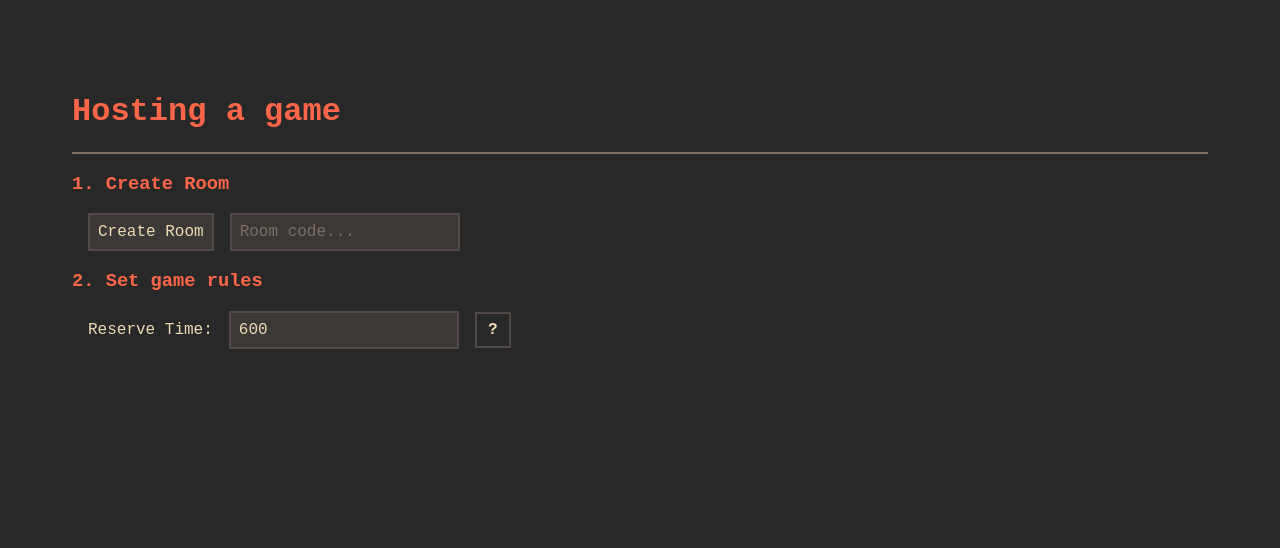
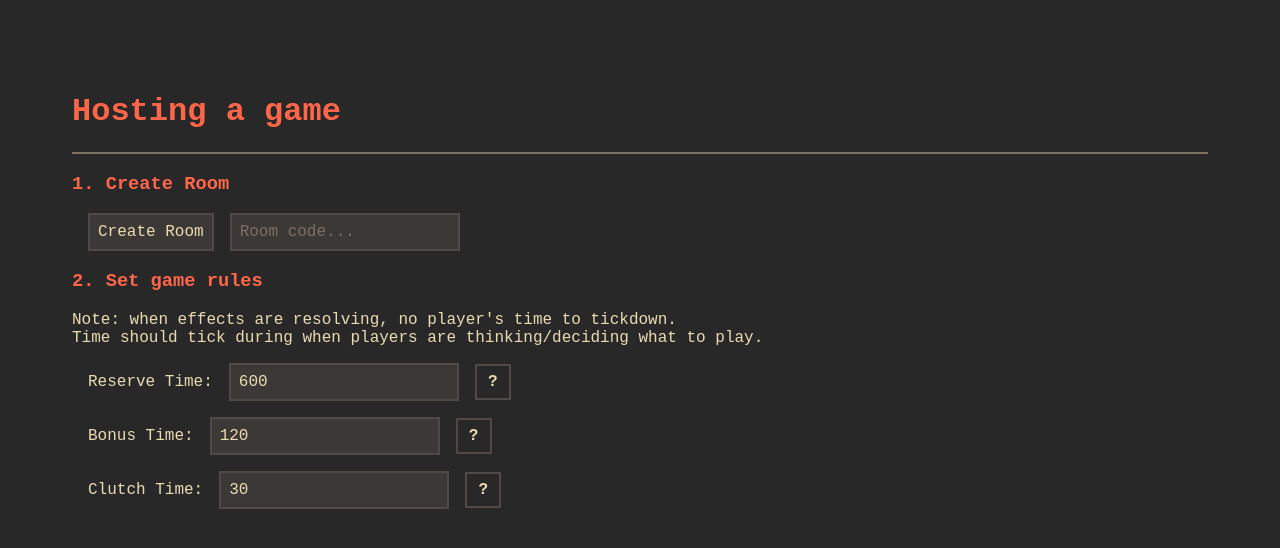
Before and after one commit to goldentoaste/turn_timer, a SvelteKit app: page /host in a window 1280 px wide. Shown: the top 548 px of the page. Built offline with nearby package versions, Linux system fonts and the light colour scheme.

Commit message:
typing out host page

```diff
--- a/src/lib/components/infoIcon.svelte
+++ b/src/lib/components/infoIcon.svelte
@@ -18,7 +18,7 @@
         <div
             class="msg"
             in:fly={{
-                x: -10,
+                x: -20,
             }}
             out:fade={{ duration: 200 }}
         >
@@ -40,6 +40,7 @@
         justify-content: center;
         align-items: center;
         border: 2px solid var(--bg2);
+        cursor: pointer;
     }
 
     .msg {
@@ -47,7 +48,7 @@
         border: 2px solid var(--fg1);
 
         position: absolute;
-        left: calc(100% + 0.5rem);
+        left: calc(100% + 1rem);
         top: 50%;
         transform: translate(0, -50%);
         padding: 0.5rem;
--- a/src/routes/host/+page.svelte
+++ b/src/routes/host/+page.svelte
@@ -13,7 +13,7 @@
 
     let reserveTime = "600";
     let bonusTime = "120";
-    let clutchTime = "15";
+    let clutchTime = "30";
 </script>
 
 <h1>Hosting a game</h1>
@@ -31,12 +31,30 @@
 
 <!-- /////////////////////////////////// -->
 <h3>2. Set game rules</h3>
-
+<p>Note: when effects are resolving, no player's time to tickdown.
+    <br/>
+    Time should tick during when players are thinking/deciding what to play.
+</p>
 <div class="hGroup">
     Reserve Time:
     <InputField bind:value={reserveTime} />
     <InfoIcon text={`'Reserved Time' is only given to the player once when the game starts.
     When a new round starts this time is not refreshed.
+    `} />
+</div>
+
+<div class="hGroup">
+    Bonus Time:
+    <InputField bind:value={bonusTime} />
+    <InfoIcon text={`'Bonus Time' is refreshed whenever the player's turn starts.`}/>
+</div>
+
+<div class="hGroup">
+    Clutch Time:
+    <InputField bind:value={clutchTime} />
+    <InfoIcon text={`'Clutch Time' is given when any player who has run out of Reserve Time takes
+    priority, so they will have at least clutch + bonus time. The intention is to
+    always allow players to react and take prio regardless how large their time pool is.
     `} />
 </div>
 
```
Also changed, not shown: src/lib/components/inputField.svelte (+7 -14 lines).
